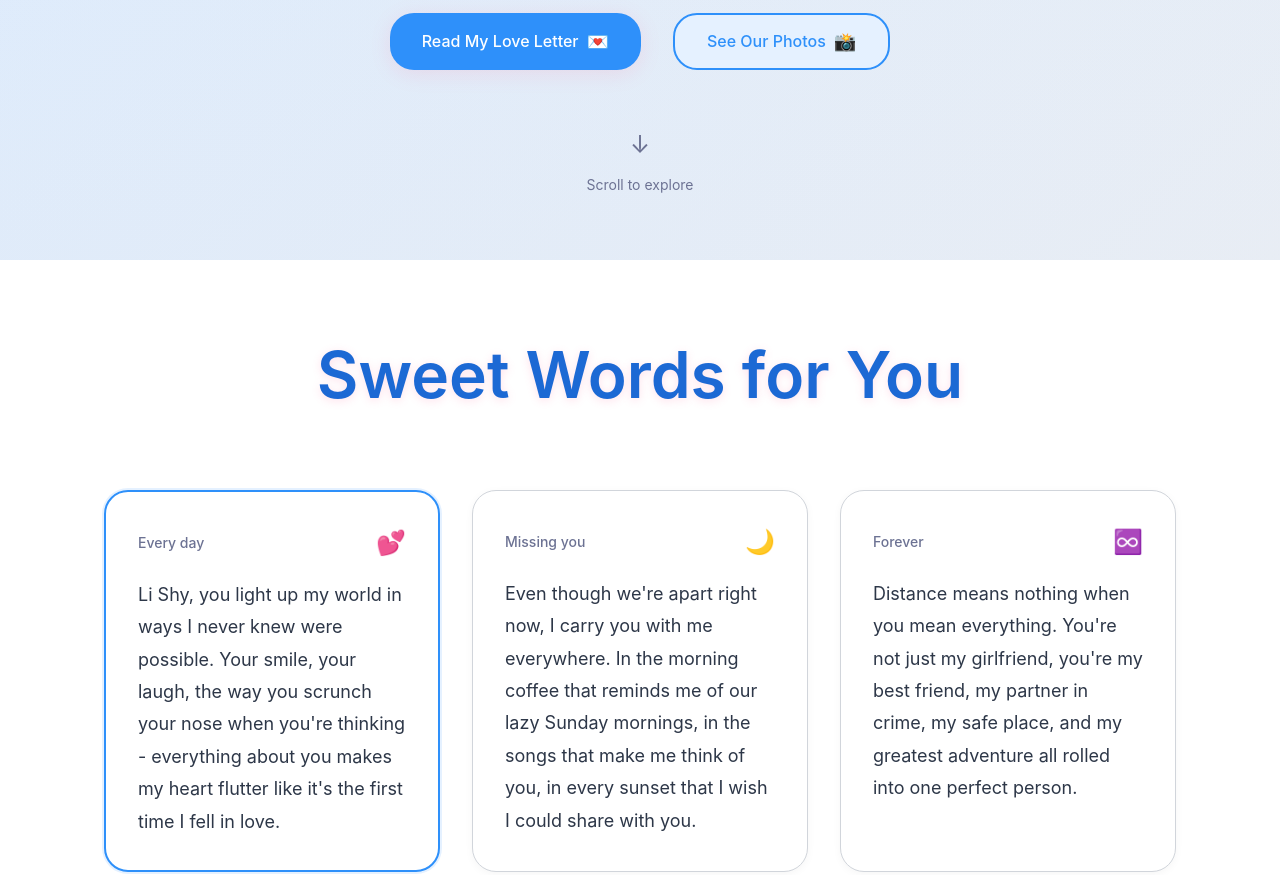
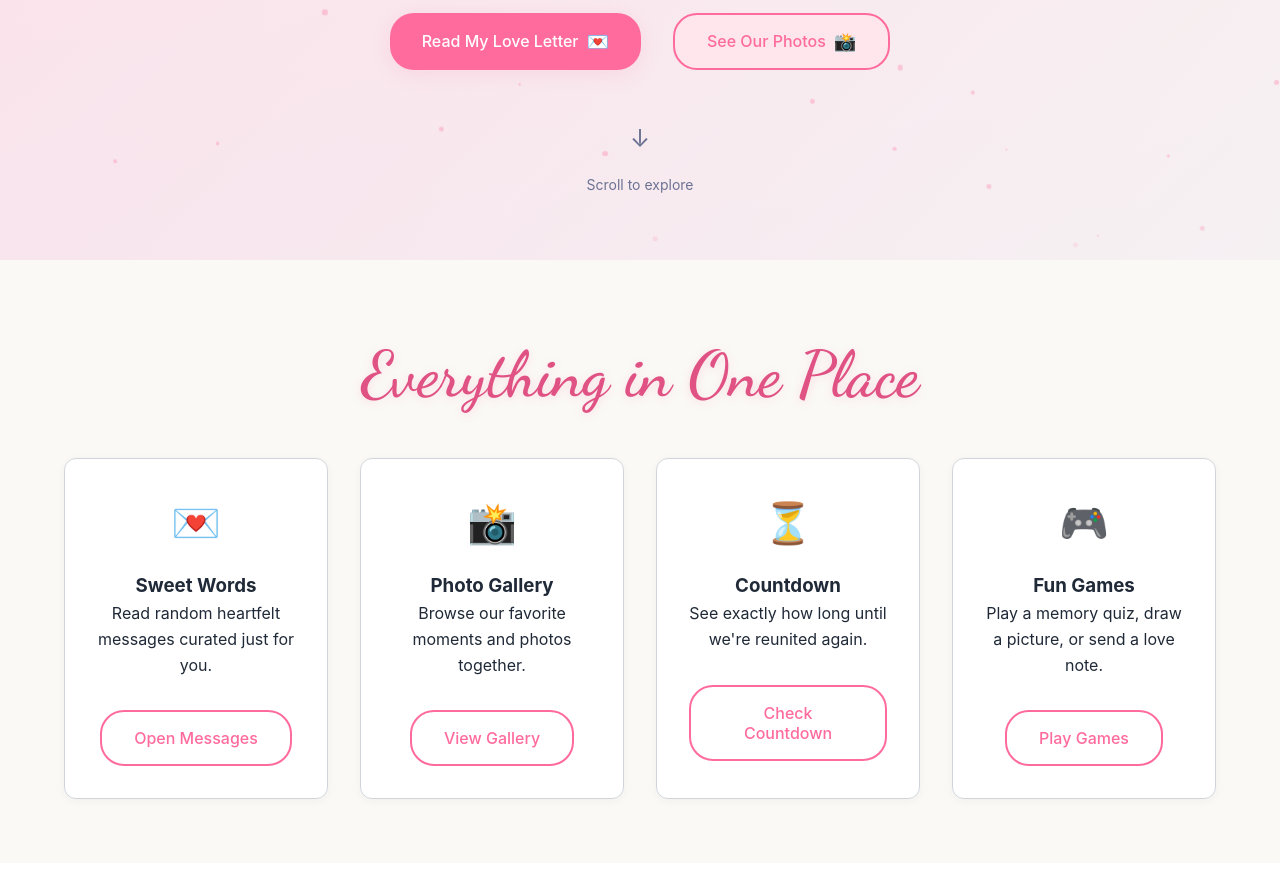
Before and after one commit to Ccarhart1/hey-lishy, a plain HTML site: page index.html in a window 1280 px wide. Shown: the part 540-1415 px from the top of the page. Drawn offline with nearby package versions, Linux system fonts and the light colour scheme.

Commit message:
Romantic SaaS redesign: pink & cream palette, features grid, layout utilities

```diff
--- a/index.html
+++ b/index.html
@@ -9,7 +9,8 @@
 
     <!-- CSS -->
     <link rel="stylesheet" href="/static/css/main.css">
-    <link rel="stylesheet" href="/static/css/theme-b2b.css">
+    <link rel="stylesheet" href="/static/css/layout.css">
+    <link rel="stylesheet" href="/static/css/theme-romantic-saas.css">
     <link rel="stylesheet" href="/static/css/animations.css">
     <link rel="stylesheet" href="/static/css/responsive.css">
 
@@ -80,6 +81,39 @@
         <div class="scroll-indicator">
             <div class="scroll-arrow">↓</div>
             <span>Scroll to explore</span>
+        </div>
+    </section>
+
+    <!-- Features Overview Section -->
+    <section class="pt-16 pb-16">
+        <div class="container-lg">
+            <h2 class="section-title text-center mb-8">Everything in One Place</h2>
+            <div class="grid grid-3">
+                <div class="card text-center">
+                    <div class="card-icon">💌</div>
+                    <h3>Sweet Words</h3>
+                    <p class="mb-8">Read random heartfelt messages curated just for you.</p>
+                    <button class="btn btn-outline" onclick="scrollToSection('messages')">Open Messages</button>
+                </div>
+                <div class="card text-center">
+                    <div class="card-icon">📸</div>
+                    <h3>Photo Gallery</h3>
+                    <p class="mb-8">Browse our favorite moments and photos together.</p>
+                    <button class="btn btn-outline" onclick="scrollToSection('gallery')">View Gallery</button>
+                </div>
+                <div class="card text-center">
+                    <div class="card-icon">⏳</div>
+                    <h3>Countdown</h3>
+                    <p class="mb-8">See exactly how long until we're reunited again.</p>
+                    <button class="btn btn-outline" onclick="scrollToSection('countdown')">Check Countdown</button>
+                </div>
+                <div class="card text-center">
+                    <div class="card-icon">🎮</div>
+                    <h3>Fun Games</h3>
+                    <p class="mb-8">Play a memory quiz, draw a picture, or send a love note.</p>
+                    <button class="btn btn-outline" onclick="scrollToSection('games')">Play Games</button>
+                </div>
+            </div>
         </div>
     </section>
 
--- /dev/null
+++ b/static/css/layout.css
@@ -0,0 +1,41 @@
+/* Layout utility classes */
+.container-lg {
+    max-width: 1200px;
+    margin: 0 auto;
+    padding: 0 1.5rem;
+}
+
+.mt-8 {
+    margin-top: 2rem;
+}
+
+.mb-8 {
+    margin-bottom: 2rem;
+}
+
+.pt-16 {
+    padding-top: 4rem;
+}
+
+.pb-16 {
+    padding-bottom: 4rem;
+}
+
+.grid {
+    display: grid;
+    gap: 2rem;
+}
+
+.grid-3 {
+    grid-template-columns: repeat(auto-fit, minmax(250px, 1fr));
+}
+
+.text-center {
+    text-align: center;
+}
+
+.card-icon {
+    font-size: 2.5rem;
+    color: var(--primary-pink);
+    margin-bottom: 1rem;
+}
--- /dev/null
+++ b/static/css/theme-romantic-saas.css
@@ -0,0 +1,110 @@
+/* Romantic SaaS Theme – pink & cream */
+:root {
+    /* Brand Colors */
+    --primary-pink: #ff6b9d;
+    --primary-pink-dark: #e05283;
+    --primary-pink-light: #ffe5ec;
+    --purple: #9b59b6;
+    --purple-light: #e8d4f0;
+    --cream: #faf9f6;
+    --gray-900: #1f2937;
+    --gray-700: #374151;
+    --gray-500: #6b7280;
+    --gray-300: #d1d5db;
+    --white: #ffffff;
+
+    /* Gradients */
+    --gradient-primary: linear-gradient(135deg, var(--primary-pink), var(--purple));
+    --gradient-soft: linear-gradient(135deg, var(--primary-pink-light), var(--cream));
+    --gradient-overlay: linear-gradient(rgba(255, 107, 157, 0.05), rgba(155, 89, 182, 0.05));
+
+    /* Typography */
+    --font-primary: 'Inter', sans-serif;
+    --font-script: 'Dancing Script', cursive;
+}
+
+/* Global Background */
+body {
+    background: var(--cream);
+    color: var(--gray-900);
+}
+
+/* Navbar */
+.navbar {
+    background: var(--white);
+    box-shadow: 0 1px 4px rgba(0, 0, 0, 0.05);
+}
+
+.logo-text {
+    color: var(--primary-pink);
+    font-family: var(--font-script);
+}
+
+/* Buttons */
+.btn-primary {
+    background: var(--primary-pink);
+    color: #fff;
+}
+
+.btn-primary:hover {
+    background: var(--primary-pink-dark);
+}
+
+.btn-secondary {
+    background: var(--primary-pink-light);
+    color: var(--primary-pink);
+}
+
+.btn-secondary:hover {
+    background: var(--primary-pink);
+    color: #fff;
+}
+
+.btn-outline {
+    border: 2px solid var(--primary-pink);
+    color: var(--primary-pink);
+}
+
+.btn-outline:hover {
+    background: var(--primary-pink);
+    color: #fff;
+}
+
+/* Section titles */
+.section-title {
+    color: var(--primary-pink-dark);
+}
+
+/* Card styling */
+.card {
+    background: #fff;
+    border: 1px solid var(--gray-300);
+    border-radius: 12px;
+    padding: 2rem;
+    box-shadow: 0 2px 10px rgba(0, 0, 0, 0.04);
+    transition: transform .2s ease, box-shadow .2s ease;
+}
+
+.card:hover {
+    transform: translateY(-4px);
+    box-shadow: 0 6px 16px rgba(0, 0, 0, 0.06);
+}
+
+/* Hearts back on */
+.floating-hearts {
+    display: block !important;
+}
+
+/* Optimize heart opacity for professional vibe */
+.floating-heart {
+    opacity: 0.4;
+}
+
+/* Focus outline accessibility */
+.btn:focus,
+.nav-link:focus,
+.gallery-tab:focus,
+.hamburger:focus {
+    outline: 3px solid var(--purple);
+    outline-offset: 2px;
+}
```
